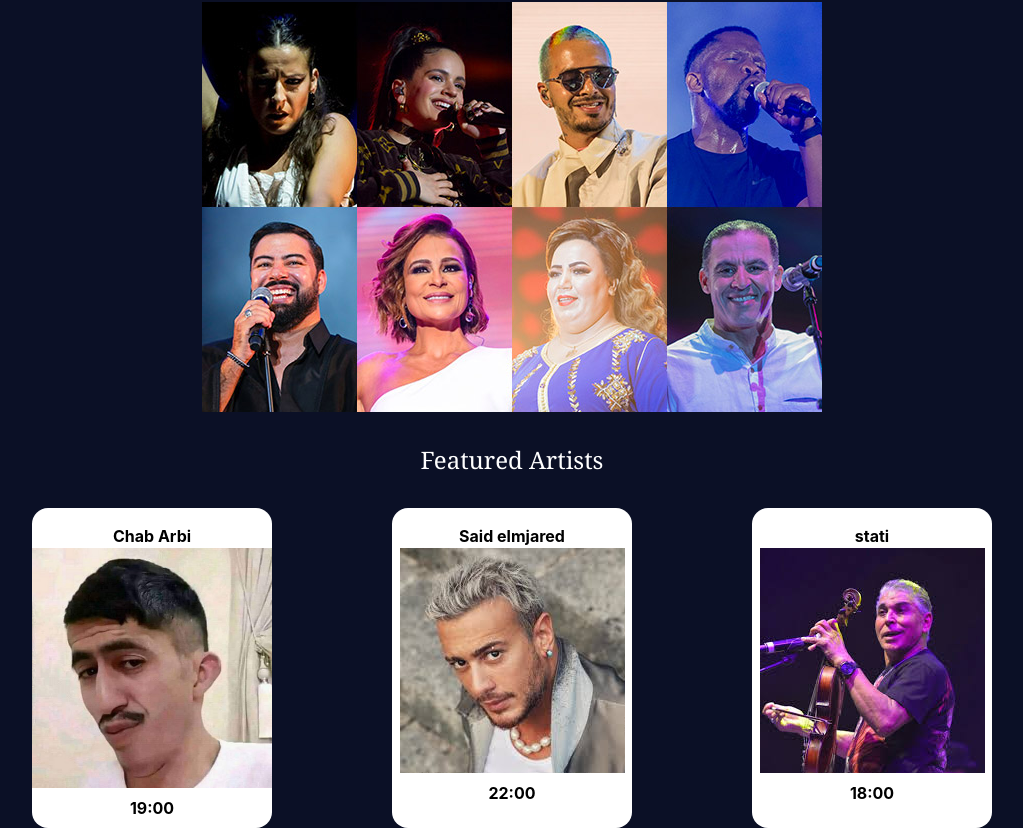
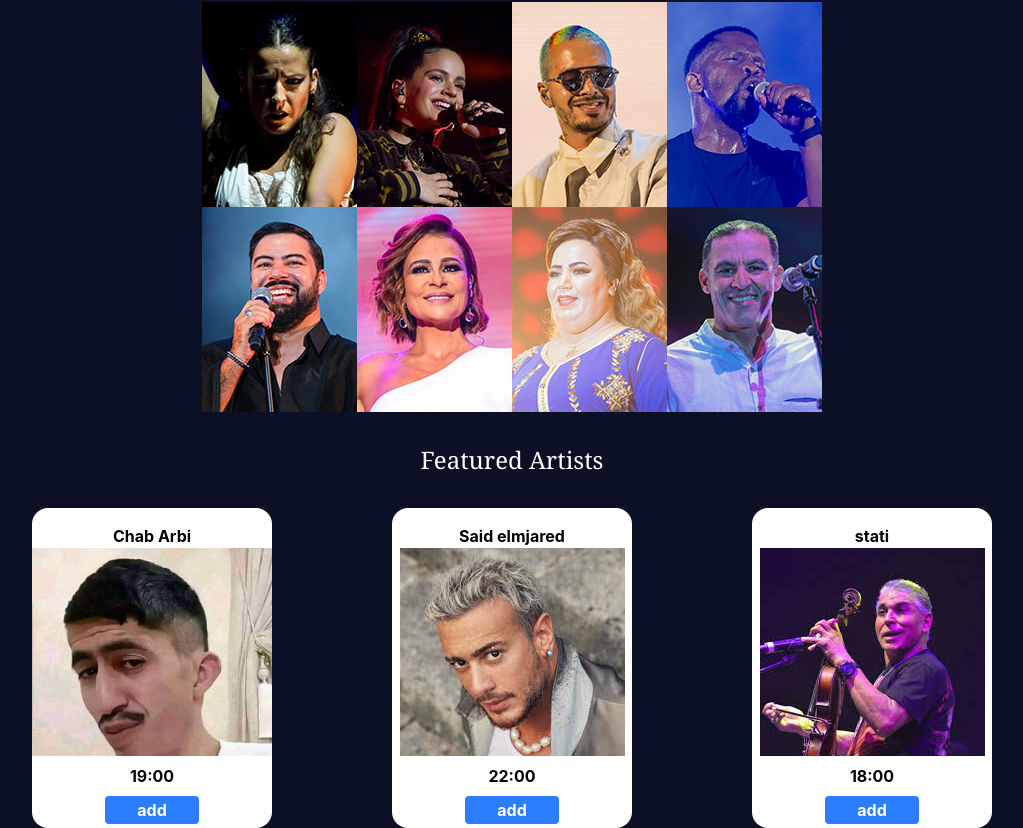
Before and after one commit to Smkh4x/beat-mawazin-2026, a React (Vite) app in the folder mawazin/: page / in a window 1280 px wide. Shown: the part 870-1698 px from the top of the page, without its empty margins (128-1151 px from the left). Built offline with nearby package versions, Linux system fonts and the light colour scheme.

Commit message:
feat: locale storage shared data between home and program

```diff
--- /dev/null
+++ b/mawazin/src/components/Card.jsx
@@ -0,0 +1,15 @@
+function Card({id, name, img, discription, setStorage}) {
+    return (
+        <div className="bg-white w-60 h-80 rounded-2xl text-center py-4 font-bold ">
+            <h1>{name}</h1>
+            <div className="flex justify-center">
+                <div className="h-52 overflow-hidden">
+                    <img src={img} />
+                </div>
+            </div>
+            <h3 className="py-2">{discription}</h3>
+            <button className="bg-blue-500 text-white px-8 py-0.5 rounded" onClick={() => setStorage(id)}>add</button>
+        </div>
+    )
+}
+export default Card
--- /dev/null
+++ b/mawazin/src/data/data.js
@@ -0,0 +1,28 @@
+import img1 from '../assets/arbi.jpg'
+import img2 from '../assets/saidmjred.jpeg'
+import img3 from '../assets/stati.jpeg'
+
+const Nums = [
+    {
+      id: 1,
+      Name: "Chab Arbi",
+      img: img1,
+      discription: "19:00",
+
+    },
+    {
+      id: 2,
+      Name: "Said elmjared",
+      img: img2,
+      discription: "22:00",
+    },
+    {
+      id: 3,
+      Name: "stati",
+      img: img3,
+      discription: "18:00",
+    }
+
+  ]
+
+  export default Nums
--- a/mawazin/src/pages/Home.jsx
+++ b/mawazin/src/pages/Home.jsx
@@ -1,31 +1,20 @@
 import { NavLink } from "react-router-dom"
 import logo from '../assets/playImg.jpg'
 import logo1 from '../assets/tsawer3.jpg'
+import Nums from "../data/data"
+import Card from "../components/Card"
 
-import img1 from '../assets/arbi.jpg'
-import img2 from '../assets/saidmjred.jpeg'
-import img3 from '../assets/stati.jpeg'
+
+function setStorage(id) {
+  let storage = JSON.parse(localStorage.getItem("fav")) || []
+  storage.push(id)
+
+  localStorage.setItem("fav", JSON.stringify(storage))
+
+}
 
 function Home() {
-  const Nums = [
-    {
-      Name: "Chab Arbi",
-      img1,
-      discription: "19:00",
 
-    },
-    {
-      Name: "Said elmjared",
-      img2,
-      discription: "22:00",
-    },
-    {
-      Name: "stati",
-      img3,
-      discription: "18:00",
-    }
-
-  ]
 
   return (
     <>
@@ -64,32 +53,8 @@ function Home() {
       </div>
 
       <div className="flex gap-30 justify-center">
-        {Nums.map((num, i) => {
-          return <div key={i} className="bg-white w-60 h-80 rounded-2xl text-center py-4 font-bold ">
-              <h1>{num.Name}</h1>
-              <div className="flex justify-center">
-
-              <img src={num.img1} />
-              <img src={num.img2} />
-              <img src={num.img3} />
-
-              </div>
-              <h3 className="py-2">{num.discription}</h3>
-            </div>
-
-        })}
+        {Nums.map(num => <Card key={num.id} id={num.id} name={num.Name} img={num.img} discription={num.discription} setStorage={setStorage} />)}
       </div>
-
-
-
-
-
-
-
-
-
-
-
 
 
     </>
--- a/mawazin/src/pages/Programms.jsx
+++ b/mawazin/src/pages/Programms.jsx
@@ -1,10 +1,34 @@
+import Card from "../components/Card";
+import Nums from "../data/data"
+
 function Programms() {
+
+  if(!localStorage.getItem("fav")){
+    return <div>
+      <p>No favorite found!!</p>
+    </div>
+  }
+
+  let favs = JSON.parse(localStorage.getItem("fav"))
+
+  const res = []
+
+  for(let i = 0; i < favs.length ; i++){
+    for(let j = 0; j < Nums.length; j++){
+      if(+favs[i] === Nums[j].id){
+        res.push(Nums[j])
+      }
+    }
+  }
+
+
   return (
-    <>
-    <div>
-        <h3>uwjkahdfakefh</h3>
+
+    <div className="flex justify-center gap-4">
+      {res.map(favorite => <Card id={favorite.id} name={favorite.Name} img={favorite.img} discription={favorite.discription}/>)}
+
     </div>
-    </>
+
 
 
   )
```
